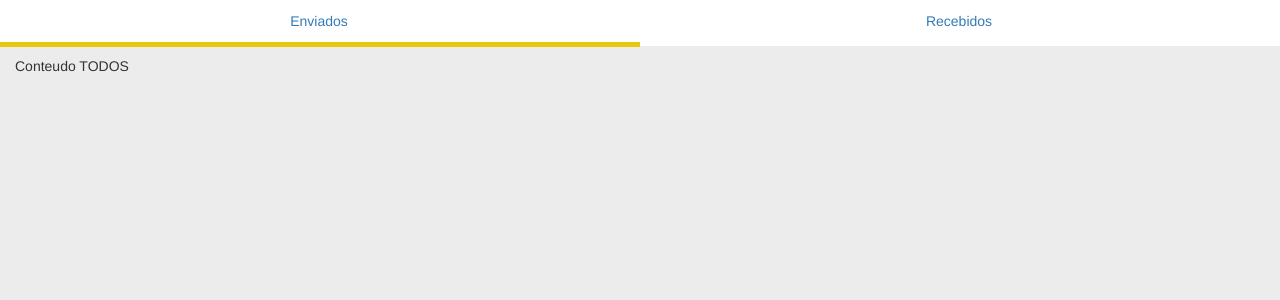
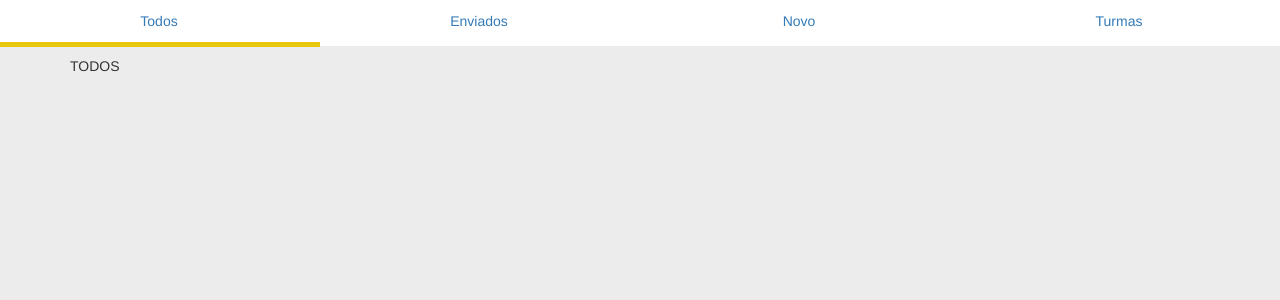
Before and after one commit to lucasgdutra/IFPlus, a PHP site: page /View/Arquivos/prof.php in a window 1280 px wide. Shown: the part 52-352 px from the top of the page. Run offline with PHP 8.4, Linux system fonts and the light colour scheme.

Commit message:
alteração em Arquivos

```diff
--- a/View/Arquivos/prof.php
+++ b/View/Arquivos/prof.php
@@ -12,25 +12,67 @@
         <link type="text/css" rel="stylesheet" href="../bibliotecas/bootstrap/css/bootstrap.css">
         <link type="text/css" rel="stylesheet" href="../bibliotecas/css/style.css">
         <style>
-
+            .col-xs-3
+            {
+                padding-left: 0px;
+                padding-right: 0px;
+            }
+            .col-xs-2
+            {
+                padding-left: 0px;
+                padding-right: 0px;
+            }
+            .col-xs-4
+            {
+                padding-left: 0px;
+                padding-right: 0px;
+            }
+            li a
+            {
+               padding-left: 0px;
+               padding-right: 0px;
+            }
         </style>
     </head>
     <body>
         <?php $nome_tela="Arquivos"?>
         <?php require '../header.php'; ?>
 
-        <div class="container-fluid">
+         <div  class="container-fluid">
             <div id="submenu" class="row">
-                <ul class="nav nav-tabs">
-                    <li class="active col-xs-6"><a href="#all" data-toggle="tab">Enviados</a></li>
-                    <li class="col-xs-6"><a href="#rec" data-toggle="tab">Recebidos</a></li>
+                <!-- Nav tabs -->
+                <ul class="nav nav-tabs" role="tablist">
+                    <li role="presentation" class="active col-xs-3">
+                        <a href="#arquivos-all" aria-controls="arquivos-all" role="tab" data-toggle="tab">Todos</a>
+                    </li>
+                    <li role="presentation" class="col-xs-3">
+                        <a href="#arquivos-send" aria-controls="arquivos-send" role="tab" data-toggle="tab">Enviados</a>
+                    </li>
+                    <li role="presentation" class="col-xs-3">
+                        <a href="#arquivos-new" aria-controls="arquivos-new" role="tab" data-toggle="tab">Novo</a>
+                    </li>
+                    <li role="presentation" class="col-xs-3">
+                        <a href="#arquivos-turm" aria-controls="arquivos-turm" role="tab" data-toggle="tab">Turmas</a>
+                    </li>
                 </ul>
             </div>
-            <div class="tab-content">
-                <div class="tab-pane active" id="all">Conteudo TODOS</div>
-                <div class="tab-pane" id="rec">Conteudos RECEBIDOS</div>
+            <div class="tab-content container">
+                <div role="tabpanel" class="tab-pane active" id="arquivos-all">
+                    TODOS
+                </div>
+                <div role="tabpanel" class="tab-pane" id="arquivos-send">
+                    ENVIADOS
+                </div>
+                <div role="tabpanel" class="tab-pane" id="arquivos-new">
+                    NOVOS
+                </div>
+                <div role="tabpanel" class="tab-pane" id="arquivos-turm">
+                    TURMAS
+                </div>
             </div>
+
         </div>
+        <!-- Tab panes -->
         <script src="../bibliotecas/js/jquery.js"></script>
         <script src="../bibliotecas/bootstrap/js/bootstrap.js"></script>
     </body>
```
